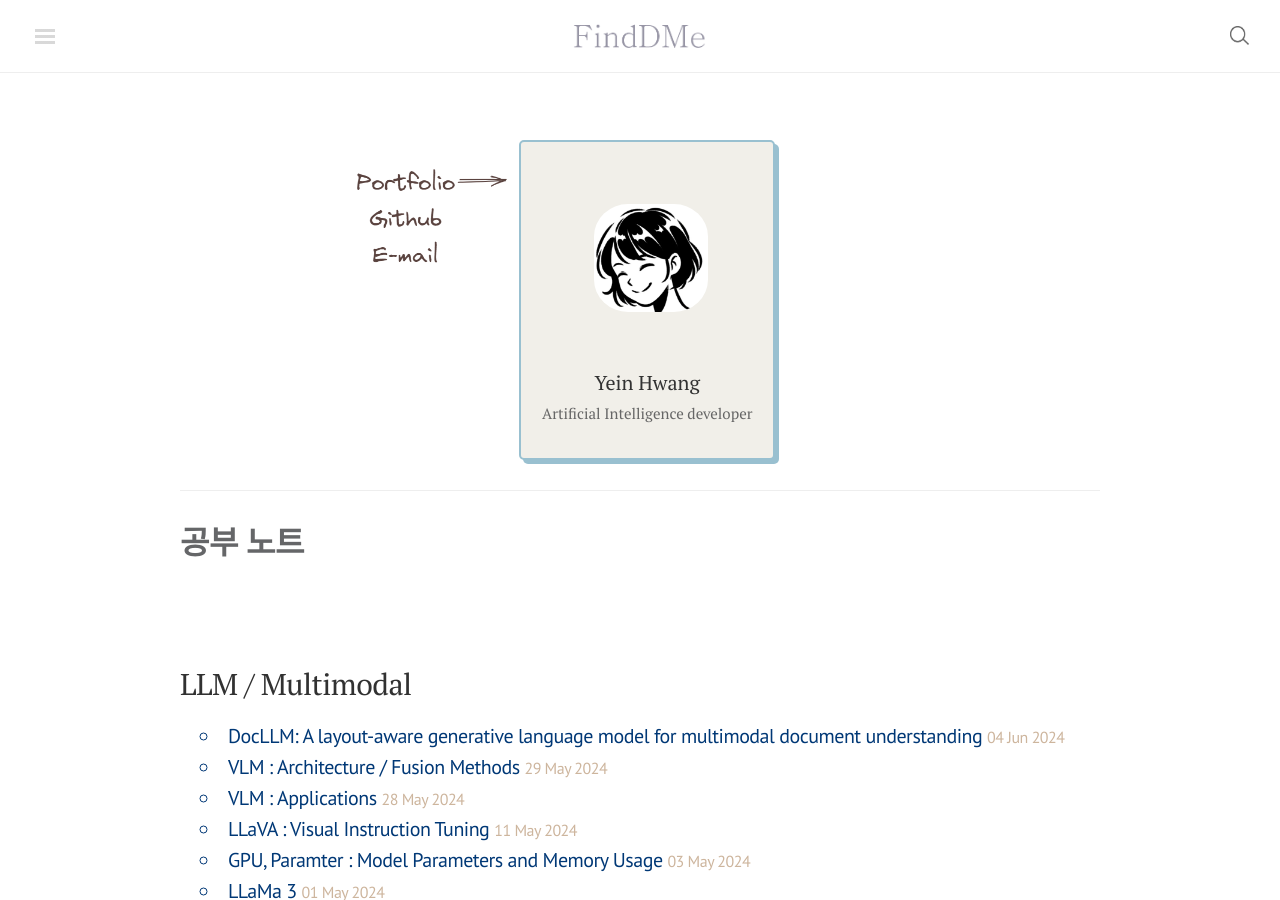
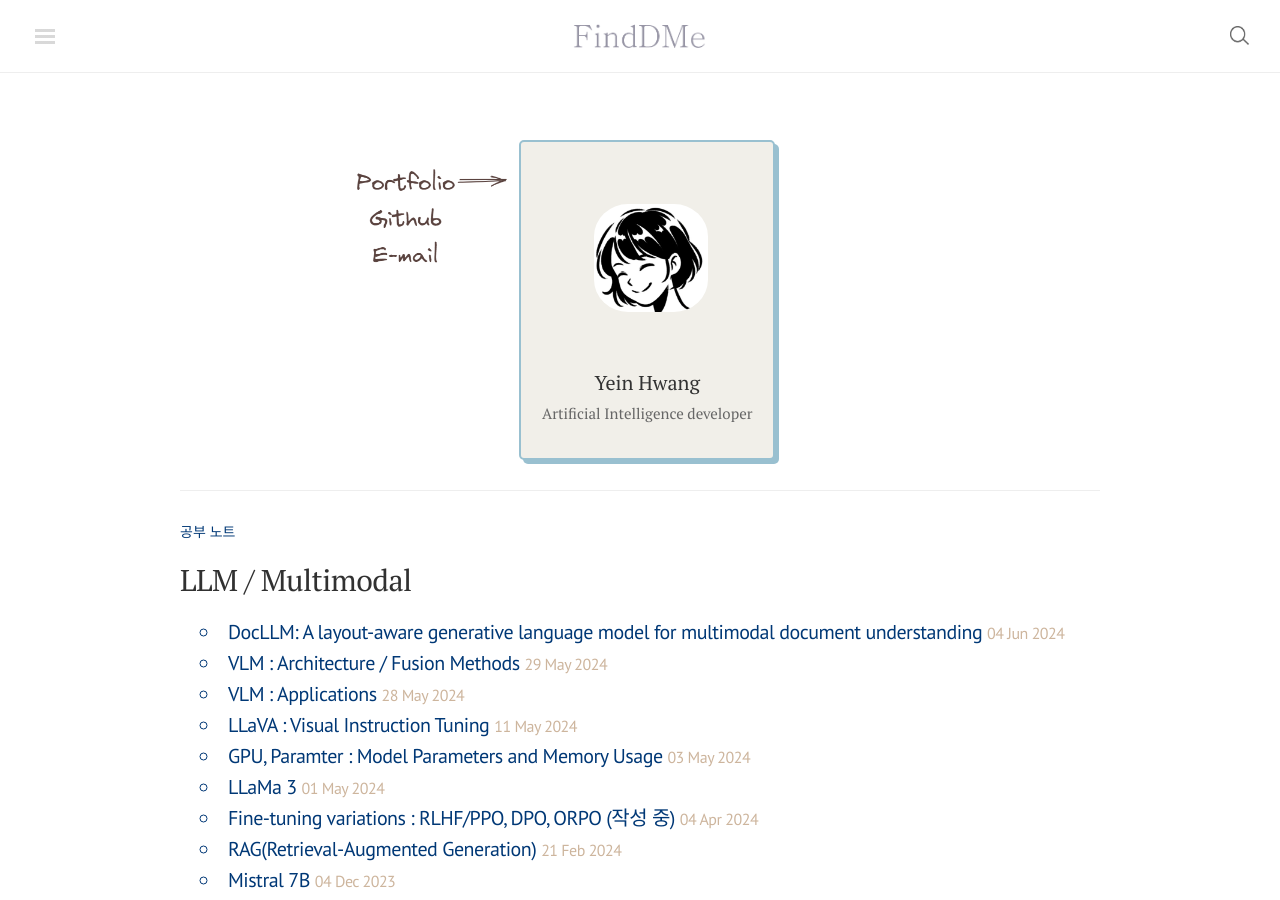
Before and after one commit to finddme/finddme.github.io, a Jekyll site: the page built from index.html, in a window 1280 px wide and 900 px high. Built offline with Jekyll 4.4.1, drawn with Linux system fonts in a browser that asks for light colours; nearby versions of some CDN libraries; comment, search, counter and statistics services are not loaded.

Commit message:
Update index.html

```diff
--- a/index.html
+++ b/index.html
@@ -140,13 +140,11 @@ title:   #Categories Home
 
 <hr/>
 
-<div class="post">
-  <h1 class="post-title">
+<div >
+  <a font-size=1.6rem font-family=$font-sans color=$post-title-color>
     공부 노트
-  </h1>
+  </a>
 </div>
-
-<br>
 
 <div class="tags-expo">
   <div class="tags-expo-section">
```
